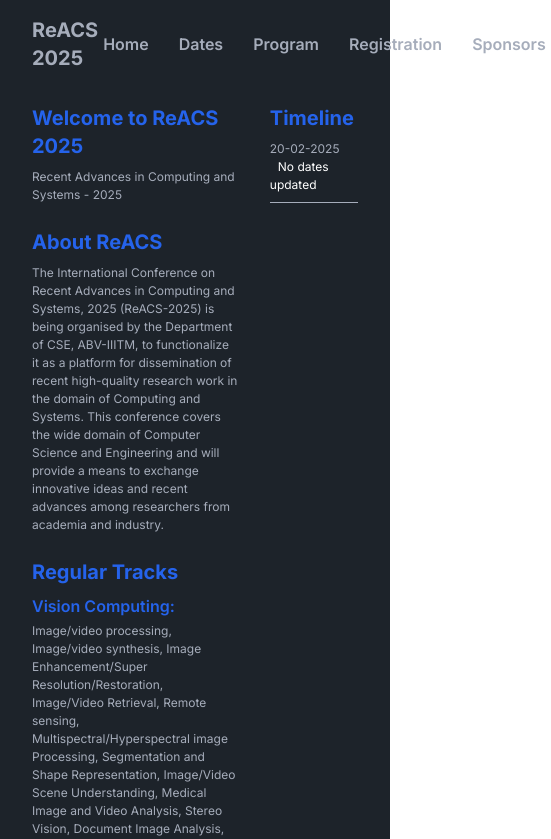
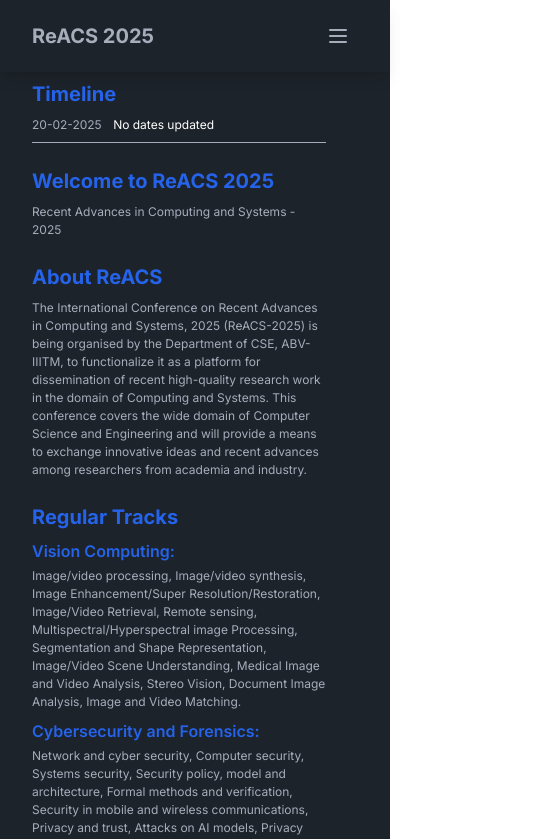
Before and after one commit to dewani12/ReACS_2025, a React (Vite) app in the folder frontend/: page / in a window 390 px wide. Shown: the top 839 px of the page, 551 px wide, since content can reach past the window. Built offline with nearby package versions, Linux system fonts and the light colour scheme.

Commit message:
add responsive for phone

```diff
--- a/frontend/package.json
+++ b/frontend/package.json
@@ -11,6 +11,7 @@
   },
   "dependencies": {
     "@tailwindcss/vite": "^4.0.7",
+    "lucide-react": "^0.475.0",
     "react": "^19.0.0",
     "react-dom": "^19.0.0",
     "react-router-dom": "^7.2.0",
--- a/frontend/src/components/HeroSection.jsx
+++ b/frontend/src/components/HeroSection.jsx
@@ -1,7 +1,61 @@
+
 function HeroSection() {
+
+    const timeLine = () => {
         return (
+            <div >
+                <div className="text-xl heading-cl font-bold">Timeline</div>
+                <div className="my-2 text-[12px]">
+                    20-02-2025 <span className="text-white ml-2">No dates updated</span>
+                </div>
+                <hr />
+            </div>
+        )
+    }
+
+    const RegularTracks = [
+        {
+            heading: "Vision Computing:",
+            content:"Image/video processing, Image/video synthesis, Image Enhancement/Super Resolution/Restoration, Image/Video Retrieval, Remote sensing, Multispectral/Hyperspectral image Processing, Segmentation and Shape Representation, Image/Video Scene Understanding, Medical Image and Video Analysis, Stereo Vision, Document Image Analysis, Image and Video Matching."
+        },
+        {
+            heading: "Cybersecurity and Forensics:",
+            content:"Network and cyber security, Computer security, Systems security, Security policy, model and architecture, Formal methods and verification, Security in mobile and wireless communications,  Privacy and trust, Attacks on AI models, Privacy preservation of AI, Malware forensics, Mobile app forensics, Blockchains and distributed ledger security, IoT security."
+        },
+        {
+            heading: "AI and Data Science:",
+            content:"Computational Intelligence, Optimization Techniques, Explainable AI, Value AI, Robotic Intelligence, Data Intelligence, Multimedia Intelligent Systems, Document and Synthetic Visual Processing, Transfer Learning, Multi-task Learning, Evolutionary Algorithms, Graph Convolutional Networks, Applications in AI."
+        },
+        {
+            heading: "Communication Networks:",
+            content:"Next-Generation Internet Architectures, Software-Defined Networking (SDN), Network Function Virtualization (NFV), Protocol Design and Optimization, Network Interoperability, Cellular Networks (5G, 6G, and Beyond), Ad Hoc, Mesh, and Sensor Networks, Vehicular Networks (VANETs, V2X), Data Dissemination in Intelligent Transportation System, Low-Power Wide-Area Networks (LPWANs), Wireless Body Area Networks (WBANs), AI/ML in Communication Networks, Multimedia Streaming Services, IoT-Fog interconnection Network, Mobile Edge Computing, Cloud Computing etc."
+        },
+        {
+            heading: "Cyber Physical Systems and IoT:",
+            content:"Smart Cities and Infrastructure, Industrial IoT (IIoT) and Smart Manufacturing, Edge Computing and IoT, Security and Privacy in IoT and CPS, Sensors and Actuators in IoT, IoT Data Analytics and Machine Learning, Healthcare and Medical IoT (Health IoT), Energy Management and Smart Grids, CPS for autonomous robots and drones, Standards and Interoperability in IoT."
+        },
+        {
+            heading: "Robotics and Autonomous Systems:",
+            content:"SLAM, Sensor Fusion, AI navigation, Deep/reinforcement learning in robotics, Swarm coordination, Automation in manufacturing, Healthcare, Agriculture. Autonomous Vehicles, UAVs, Underwater Robots, Human-Robot interaction and Assistive Robotics, Cybersecurity in Robotics, Multi Agent Systems, Emergent behaviour."
+        },
+        {
+            heading: "Computer and Software Systems:",
+            content:"Computer Architecture, Distributed Systems, High-Performance Computing, Embedded Systems, Cloud Computing, Human-Computer Interaction, Software architecture and design patterns, Secure software development and Static Code Analysis, Model-driven engineering and low-code development, Open-source software development and governance, Software testing, verification, and validation."
+        },
+        {
+            heading: "Emerging Computing Technologies and Systems:",
+            content:"Social Networks and Complex Networks, Algorithmic Game Theory and Computational Economics, Blockchain and Decentralized Systems, Post-Quantum Computing and Cryptography, Emerging Computing Paradigms, Ethics, Privacy, and Trust in Emerging Technologies, Applications of Emerging Technologies."
+        },
+    ]
+
+    return (
+
+
             <div className="inter primary-bg text-cl px-8 py-4 flex space-x-8">
-            <div className="w-[70%]">
+                <div className="md:w-[70%]">
+                <div className="md:hidden mt-2 mb-6">
+                    {timeLine()}
+                </div>
                     <div className="mb-6">
                         <div className="heading-cl text-xl font-bold">Welcome to ReACS 2025</div>
                         <div className="text-[12px] mt-2">Recent Advances in Computing and Systems - 2025</div>
@@ -12,7 +66,13 @@
                     </div>
                     <div>
                         <div className="heading-cl text-xl font-bold">Regular Tracks</div>
+                        {RegularTracks.map((item) => (
                             <div className="mt-2">
+                            <div className="heading-cl text-md font-semibold">{item.heading}</div>
+                            <div className="text-[12px] mt-1">{item.content}</div>
+                        </div>
+                        ))}
+                        {/* <div className="mt-2">
                             <div className="heading-cl text-md font-semibold">Vision Computing:</div>
                             <div className="text-[12px] mt-1">Image/video processing, Image/video synthesis, Image Enhancement/Super Resolution/Restoration, Image/Video Retrieval, Remote sensing, Multispectral/Hyperspectral image Processing, Segmentation and Shape Representation, Image/Video Scene Understanding, Medical Image and Video Analysis, Stereo Vision, Document Image Analysis, Image and Video Matching.</div>
                         </div>
@@ -43,16 +103,13 @@
                         <div className="mt-2">
                             <div className="heading-cl text-md font-semibold">Emerging Computing Technologies and Systems: </div>
                             <div className="text-[12px] mt-1">Social Networks and Complex Networks, Algorithmic Game Theory and Computational Economics, Blockchain and Decentralized Systems, Post-Quantum Computing and Cryptography, Emerging Computing Paradigms, Ethics, Privacy, and Trust in Emerging Technologies, Applications of Emerging Technologies.</div>
+                        </div> */}
                     </div>
                 </div>
+                <div className="max-md:hidden w-[30%]">
+                    {timeLine()}
                 </div>
-            <div className="w-[30%]">
-                <div className="text-xl heading-cl font-bold">Timeline</div>
-                <div className="my-2 text-[12px]">
-                    20-02-2025 <span className="text-white ml-2">No dates updated</span>
-                </div>
-                <hr />
-            </div>
+
             </div>
     )
 }
--- a/frontend/src/components/Navbar.jsx
+++ b/frontend/src/components/Navbar.jsx
@@ -1,19 +1,70 @@
 import { Link } from "react-router-dom";
+import {Menu, X} from "lucide-react";
+import { useState } from "react";
 
 function Navbar() {
+  const [menuOpen, setMenuOpen] = useState(false);
+
+  const navItems = [
+    "Home",
+    "Dates",
+    "Program",
+    "Registration",
+    "Sponsors"
+  ]
   return (
-    <div className="inter primary-bg text-cl flex justify-between items-center px-8 py-4">
+    <nav className="primary-bg text-cl fixed top-0 left-0 right-0 shadow-lg z-50">
+
+      <div className="inter flex justify-between items-center px-8 py-4 ">
+        {/* Logo */}
         <div className="text-xl font-bold">ReACS 2025</div>
+
+        {/* Desktop */}
         <div>
-        <ul className="flex space-x-5 cursor-pointer font-semibold">
-            <li className="menu-item"><Link to="/">Home</Link></li>
+          <ul className="hidden md:flex space-x-5 cursor-pointer font-semibold">
+            {navItems.map((item) => (
+              <li key={item} className="menu-item">{item}</li>
+            ))}
+              {/* <li className="menu-item"><Link to="/">Home</Link></li>
               <li className="menu-item">Dates</li>
               <li className="menu-item">Program</li>
               <li className="menu-item">Registration</li>
-            <li className="menu-item">Sponsors</li>
+              <li className="menu-item">Sponsors</li> */}
           </ul>
         </div>
+
+        {/* Mobile menu button */}
+          <div className="md:hidden">
+            <button
+              onClick={() => setMenuOpen(!menuOpen)}
+              className="inline-flex items-center justify-center p-2 rounded-md hover:bg-[#383F47]"
+            >
+              {menuOpen ? (
+                <X className="h-6 w-6" />
+              ) : (
+                <Menu className="h-6 w-6" />
+              )}
+            </button>
           </div>
+      </div>
+
+        {/* Mobile menu */}
+        {menuOpen && (
+          <div className="md:hidden">
+          <div className="px-4 pt-2 pb-3 space-y-1 sm:px-4">
+            {navItems.map((item) => (
+              <a
+                key={item}
+                className="flex items-center space-x-2 px-8 py-2 rounded-md text-base font-medium hover:bg-[#383F47] transition-colors duration-200"
+              >
+              {item}
+              </a>
+            ))}
+          </div>
+          <hr />
+        </div>
+        )}
+    </nav>
   )
 }
 
--- /dev/null
+++ b/frontend/src/components/index.js
@@ -0,0 +1,10 @@
+import Footer from "./Footer";
+import HeroSection from "./HeroSection";
+import Navbar from "./Navbar";
+
+export {
+    Footer,
+    HeroSection,
+    Navbar,
+
+}
--- a/frontend/src/pages/Home.jsx
+++ b/frontend/src/pages/Home.jsx
@@ -1,12 +1,12 @@
-import Footer from "../components/Footer"
-import HeroSection from "../components/HeroSection"
-import Navbar from "../components/Navbar"
+import {Footer, HeroSection, Navbar} from "../components/index.js"
 
 function Home() {
     return (
         <>
             <Navbar />
-            <HeroSection />
+            <div className="pt-14">
+                <HeroSection />
+            </div>
             <Footer />
         </>
     )
```
Also changed, not shown: 1 other file (tests, documents, lock files or other folders). Lines whose indentation alone changed are shown as unchanged.
